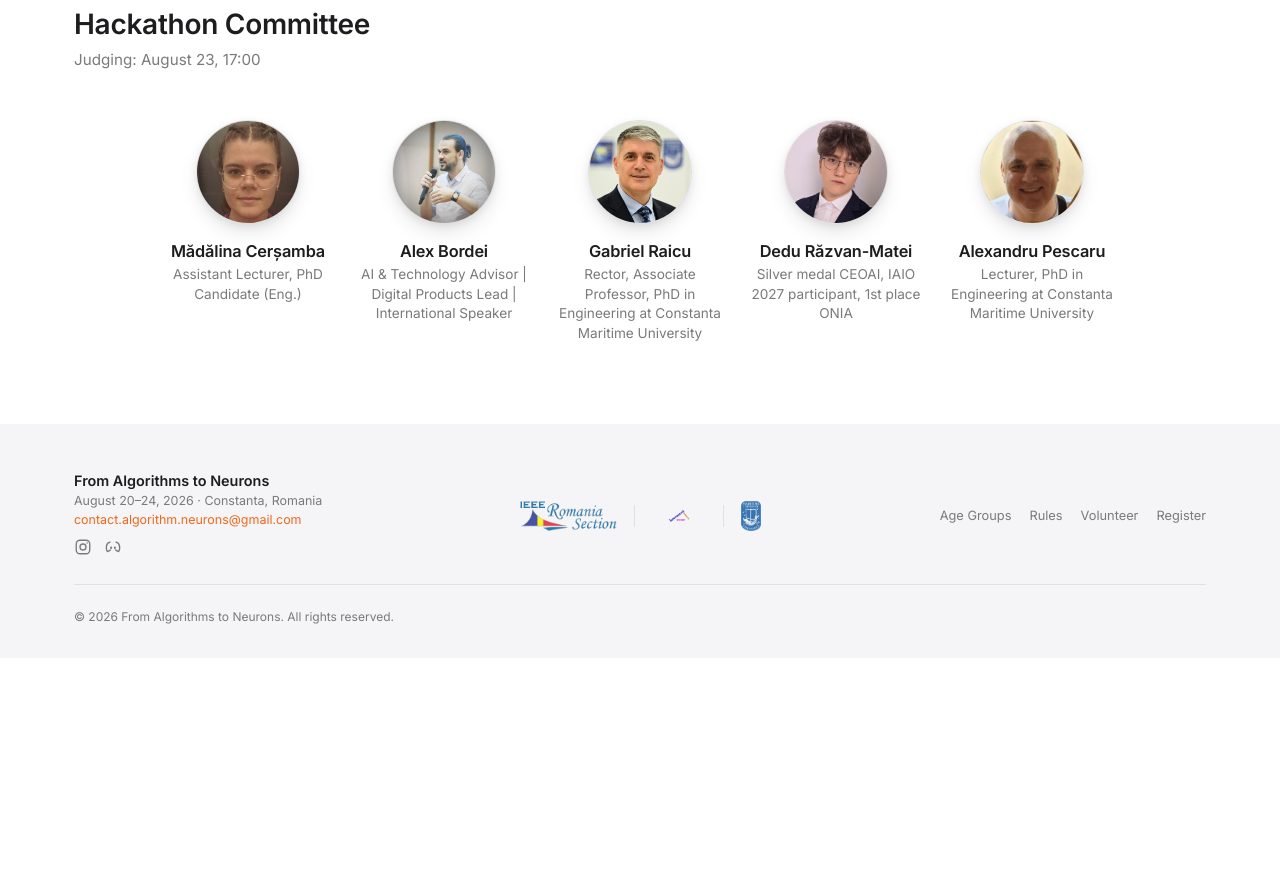
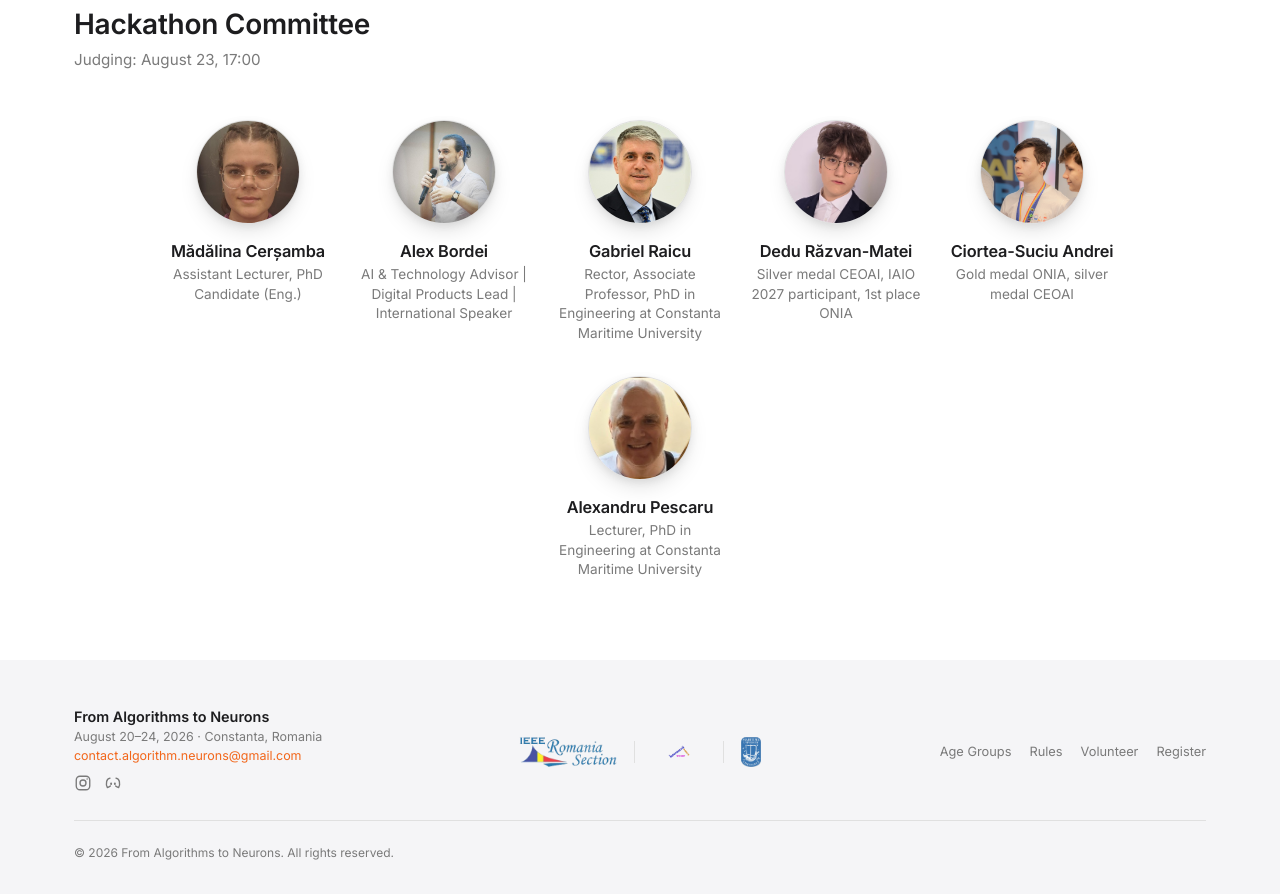
Before and after one commit to Al-del/from-alg-to-neu, an Angular app: page /committee in a window 1280 px wide. Shown: the part 2500-3394 px from the top of the page. Before the commit the page ends 3158 px from the top, so only its background shows below. Built offline with nearby package versions, Linux system fonts and the light colour scheme.

Commit message:
andrei comitte

```diff
--- a/src/app/committee.ts
+++ b/src/app/committee.ts
@@ -166,6 +166,11 @@ export class Committee {
           role: 'Silver medal CEOAI, IAIO 2027 participant, 1st place ONIA',
           photo: 'committee/dedu-razvan-matei.jpg',
         },
+           {
+          name: 'Ciortea-Suciu Andrei',
+          role: 'Gold medal ONIA, silver medal CEOAI',
+          photo: 'committee/ciortea-suciu-andrei.jpg',
+        },
         {
           name: 'Alexandru Pescaru',
           role: 'Lecturer, PhD in Engineering at Constanta Maritime University',
```
